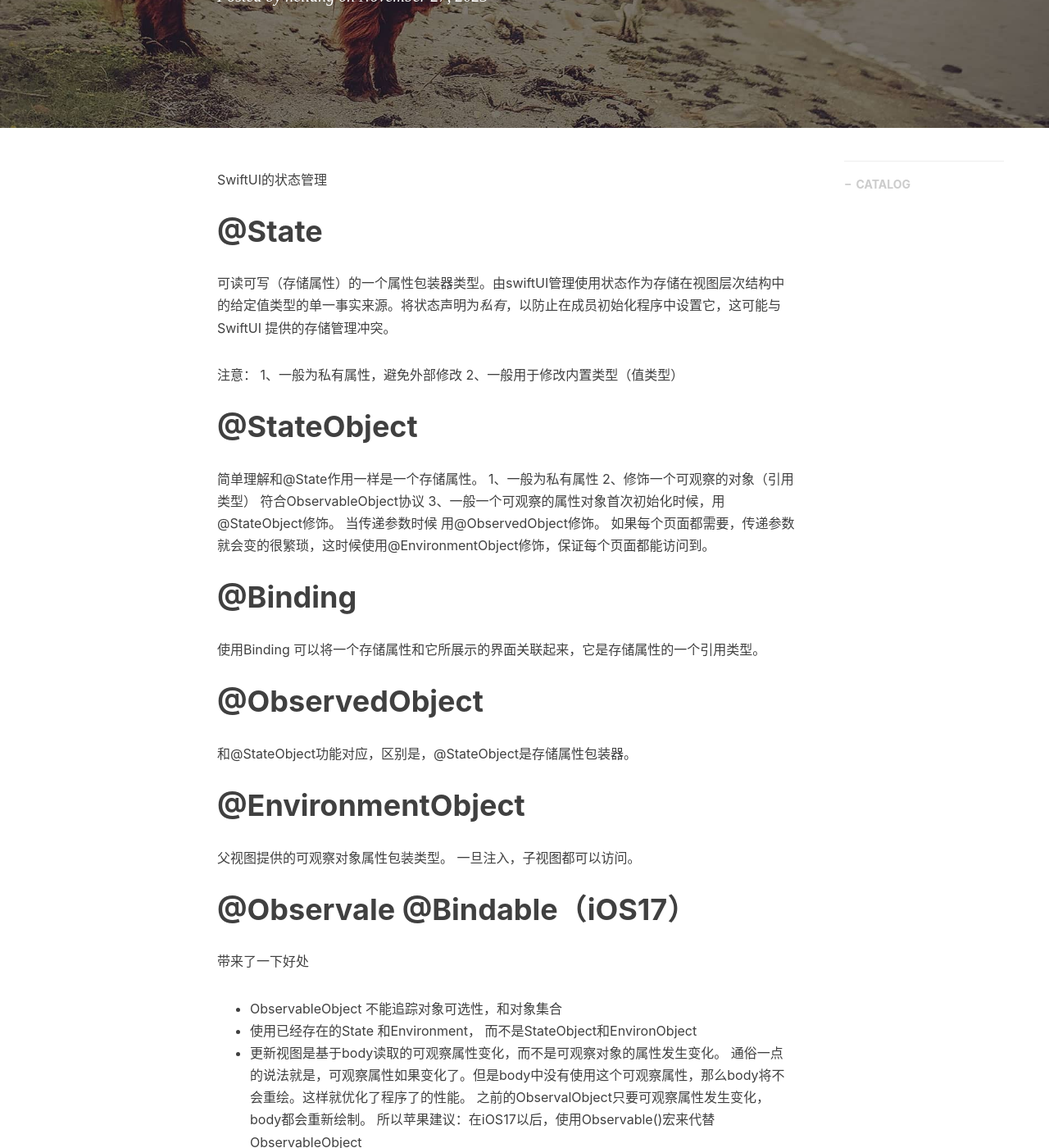
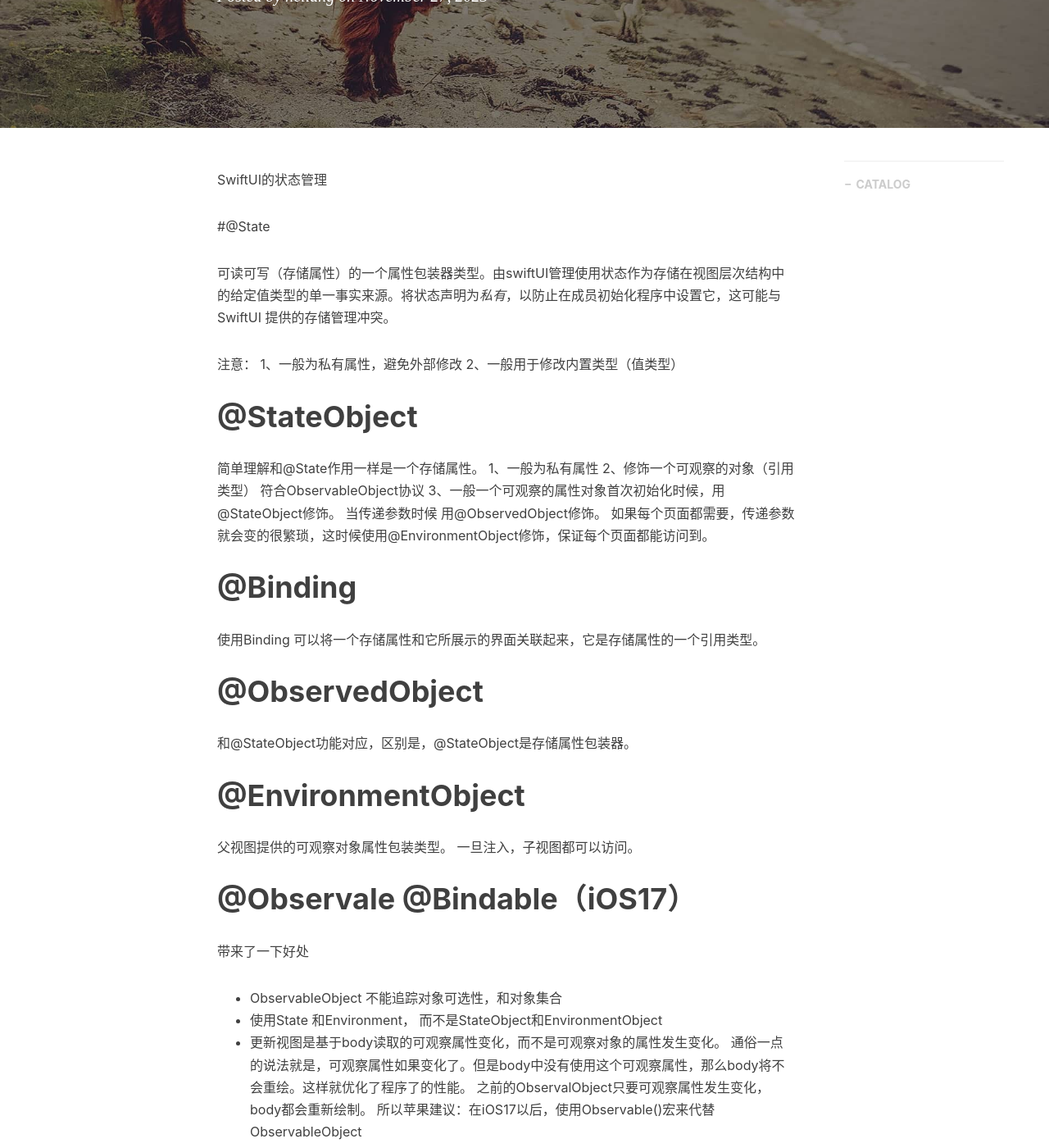
Before and after one commit to Tonyhe666/tonyhe666.github.io, a Jekyll site: the page built from _posts/2023-11-27-state.markdown, in a window 1280 px wide and 1400 px high, scrolled down 367 px. Shown: the whole window at 82% size. Built offline with Jekyll 4.4.1, drawn with Linux system fonts in a browser that asks for light colours; nearby versions of some CDN libraries; comment, search, counter and statistics services are not loaded.

Commit message:
swiftUI的状态管理简要总结

```diff
--- a/_posts/2023-11-27-state.markdown
+++ b/_posts/2023-11-27-state.markdown
@@ -12,7 +12,7 @@
 
 SwiftUI的状态管理
 
-# @State
+#@State
 
 可读可写（存储属性）的一个属性包装器类型。由swiftUI管理使用状态作为存储在视图层次结构中的给定值类型的单一事实来源。将状态声明为*私有*，以防止在成员初始化程序中设置它，这可能与 SwiftUI 提供的存储管理冲突。
 
@@ -39,7 +39,7 @@
 # @Observale @Bindable（iOS17）
 带来了一下好处
 - ObservableObject 不能追踪对象可选性，和对象集合
-- 使用已经存在的State 和Environment， 而不是StateObject和EnvironObject
+- 使用State 和Environment， 而不是StateObject和EnvironmentObject
 - 更新视图是基于body读取的可观察属性变化，而不是可观察对象的属性发生变化。
   通俗一点的说法就是，可观察属性如果变化了。但是body中没有使用这个可观察属性，那么body将不会重绘。这样就优化了程序了的性能。 之前的ObservalObject只要可观察属性发生变化，body都会重新绘制。 所以苹果建议：在iOS17以后，使用Observable()宏来代替ObservableObject
 
```
